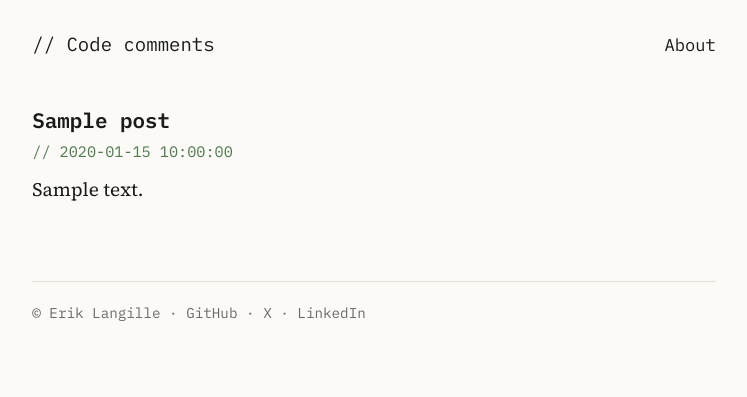
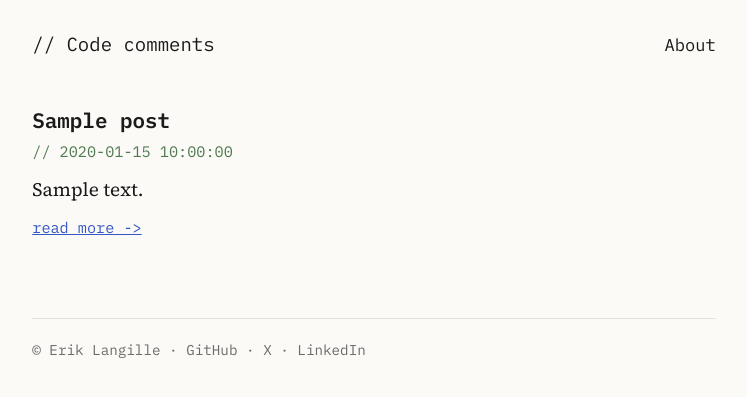
Before and after one commit to eriklangille/el_website_static, a Python web app: template templates/index.html in a window 1280 px wide. Shown: the top 397 px of the page, without its empty margins (266-1013 px from the left). Run offline with Jinja, Linux system fonts and the light colour scheme; the template is opened without the code that fills it: most values are stand-ins (such as "Sample title", 1, 10 or a date in 2020).

Commit message:
Bring back read more links on the post list

```diff
--- a/assets/style.css
+++ b/assets/style.css
@@ -143,6 +143,13 @@ time::before,
   margin: 0.5rem 0 0;
 }
 
+.read-more {
+  display: inline-block;
+  margin-top: 0.5rem;
+  font-family: var(--mono);
+  font-size: 0.8rem;
+}
+
 /* Post body */
 
 #post {
--- a/templates/index.html
+++ b/templates/index.html
@@ -6,6 +6,7 @@
     <h2><a href="{{ post.url }}">{{ post.title }}</a></h2>
     <time datetime="{{ post.date_iso }}">{{ post.date }}</time>
     <p>{{ post.description }}</p>
+    <a href="{{ post.url }}" class="read-more">read more -></a>
   </article>
   {% endfor %}
 </section>
```
